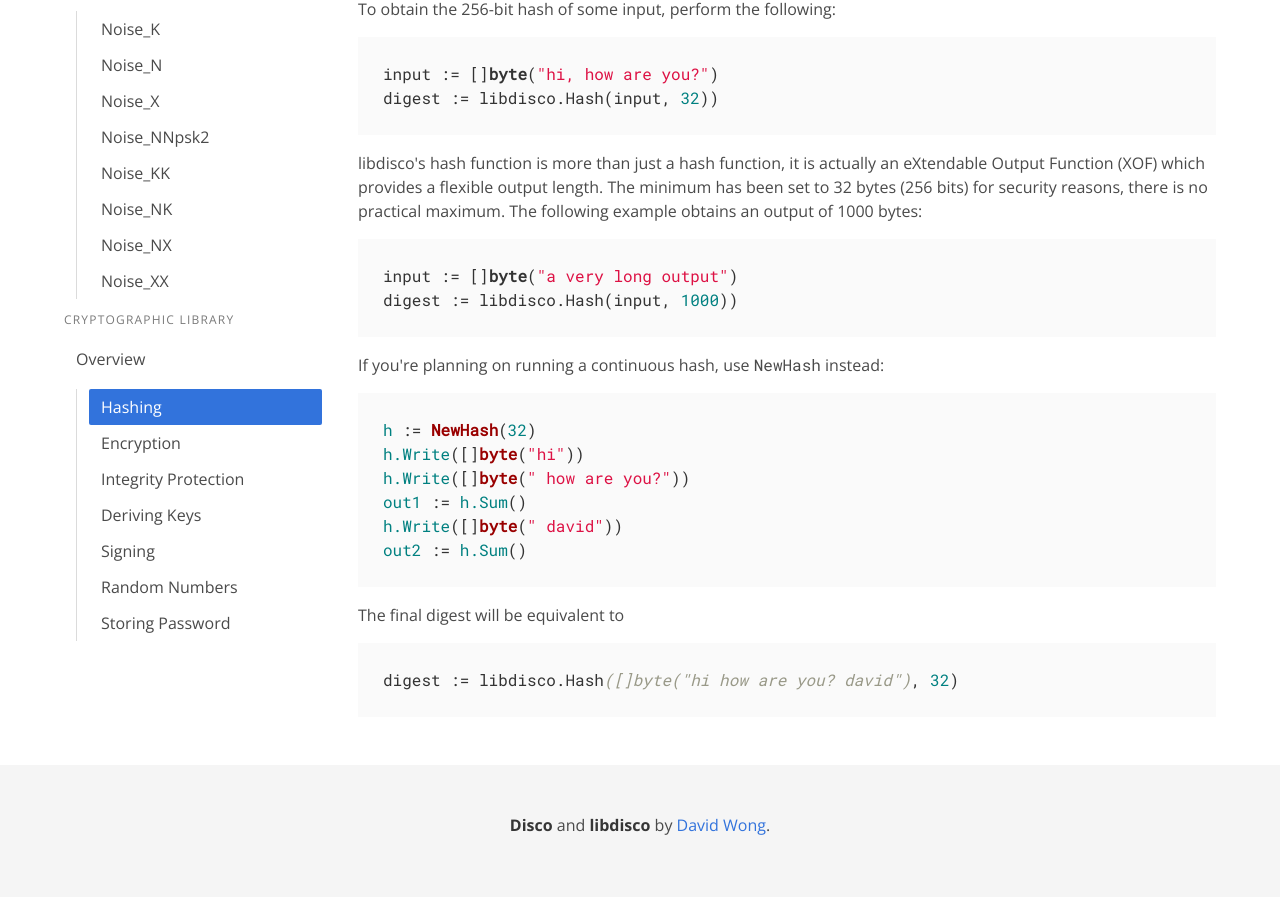
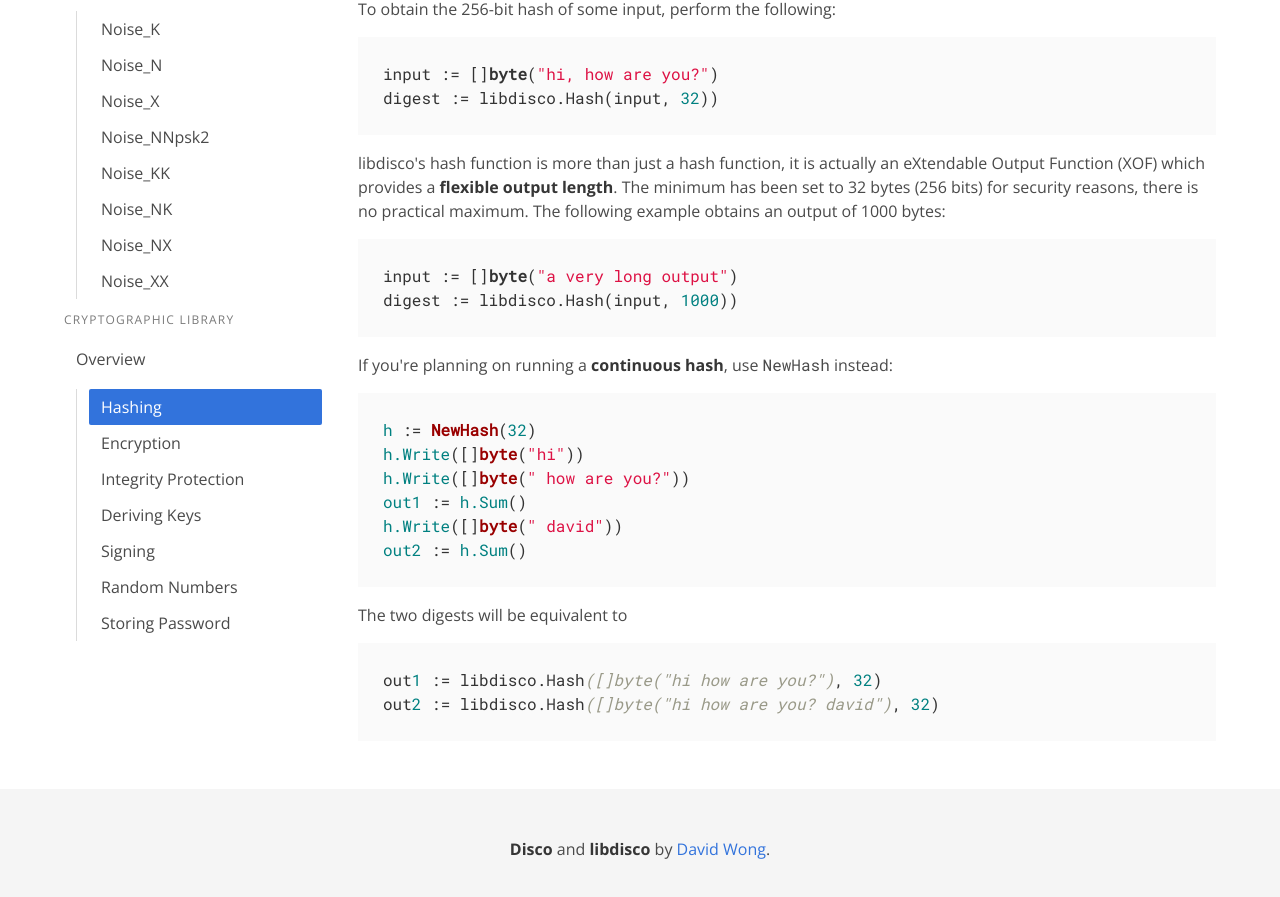
Before and after one commit to mimoo/disco, a Vue app in the folder web/discocrypto.com/: page /#/library/Hashing in a window 1280 px wide. Shown: the part 371-1268 px from the top of the page. Built offline with nearby package versions, Linux system fonts and the light colour scheme.

Commit message:
editorial changes and a new image for integrity protection section

```diff
--- a/web/discocrypto.com/src/components/library/Hashing.vue
+++ b/web/discocrypto.com/src/components/library/Hashing.vue
@@ -11,12 +11,12 @@
 		<pre><code>input := []byte("hi, how are you?")
 digest := libdisco.Hash(input, 32))</code></pre>
 
-		<p>libdisco's hash function is more than just a hash function, it is actually an eXtendable Output Function (XOF) which provides a flexible output length. The minimum has been set to 32 bytes (256 bits) for security reasons, there is no practical maximum. The following example obtains an output of 1000 bytes:</p>
+		<p>libdisco's hash function is more than just a hash function, it is actually an eXtendable Output Function (XOF) which provides a <strong>flexible output length</strong>. The minimum has been set to 32 bytes (256 bits) for security reasons, there is no practical maximum. The following example obtains an output of 1000 bytes:</p>
 
 		<pre><code>input := []byte("a very long output")
 digest := libdisco.Hash(input, 1000))</code></pre>
 
-		<p>If you're planning on running a continuous hash, use <code>NewHash</code> instead:</p>
+		<p>If you're planning on running a <strong>continuous hash</strong>, use <code>NewHash</code> instead:</p>
 
 		<pre><code>h := NewHash(32)
 h.Write([]byte("hi"))
@@ -25,9 +25,10 @@
 h.Write([]byte(" david"))
 out2 := h.Sum()</code></pre>
 
-		<p>The final digest will be equivalent to</p>
+		<p>The two digests will be equivalent to</p>
 
-		<pre><code>digest := libdisco.Hash([]byte("hi how are you? david"), 32)</code></pre>
+		<pre><code>out1 := libdisco.Hash([]byte("hi how are you?"), 32)
+out2 := libdisco.Hash([]byte("hi how are you? david"), 32)</code></pre>
 
 	</section>
 
--- a/web/discocrypto.com/src/components/library/IntegrityProtection.vue
+++ b/web/discocrypto.com/src/components/library/IntegrityProtection.vue
@@ -5,6 +5,8 @@
 		<h2><i class="fa fa-caret-right" aria-hidden="true"></i> Description</h2>
 
 		<p>The <code>ProtectIntegrity</code> and <code>VerifyIntegrity</code> functions can be used to make sure that a message has not been tampered with. Note that this creates a payload containing your message in clear. This is not encryption!</p>
+
+		<img src="./assets/integrity.png" alt="integrity protection">
 
 		<p>to create your payload with a message:</p>
 
--- a/web/discocrypto.com/src/components/library/RandomNumbers.vue
+++ b/web/discocrypto.com/src/components/library/RandomNumbers.vue
@@ -6,5 +6,7 @@
 
 		<p>libdisco uses golang's standard library <a href="https://golang.org/pkg/crypto/rand/">crypto/rand</a> to generate random numbers.</p>
 
+		<p>It is possible to use Strobe to generate random numbers in userland, but it is not advised at forking or cloning a VM snapshot will end up making different programs produce the same random numbers.</p>
+
 	</section>
 </template>
```
Also changed, not shown: web/discocrypto.com/src/components/library/assets/integrity.png (added).
